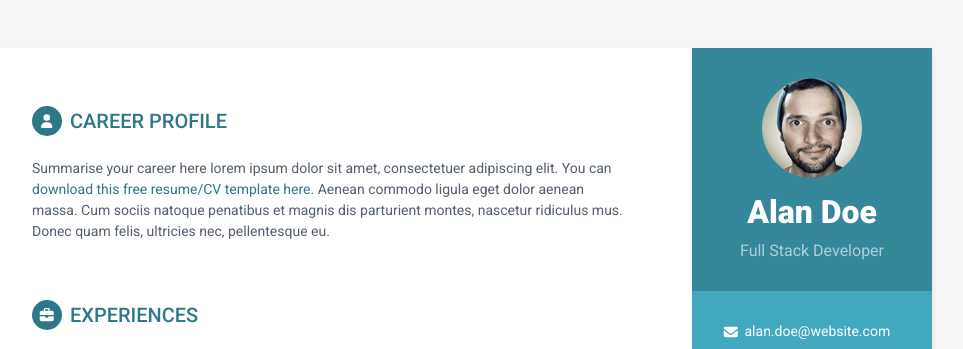
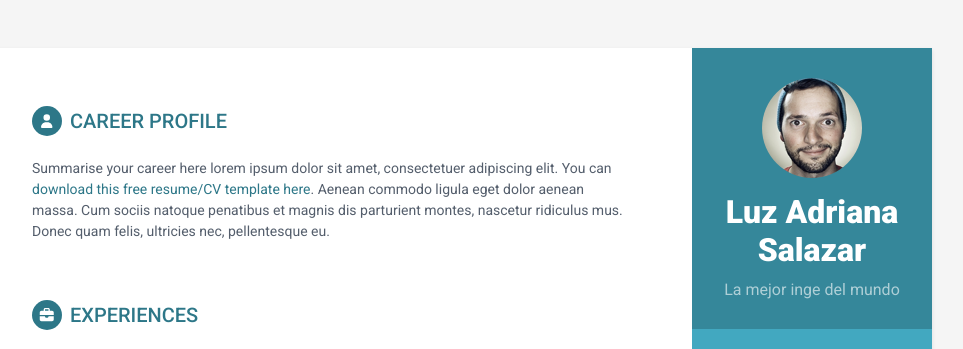
Before and after one commit to luzasalazar/CV, a plain HTML site: page index.html in a window 1280 px wide. Shown: the top 349 px of the page, without its empty margins (188-1151 px from the left). Drawn offline with Linux system fonts and the light colour scheme.

Commit message:
Cambia el nombre de la persona

```diff
--- a/index.html
+++ b/index.html
@@ -25,8 +25,8 @@
         <div class="sidebar-wrapper">
             <div class="profile-container">
                 <img class="profile" src="assets/images/profile.png" alt="" />
-                <h1 class="name">Alan Doe</h1>
-                <h3 class="tagline">Full Stack Developer</h3>
+                <h1 class="name">Luz Adriana Salazar</h1>
+                <h3 class="tagline">La mejor inge del mundo</h3>
             </div><!--//profile-container-->
 
             <div class="contact-container container-block">
```
